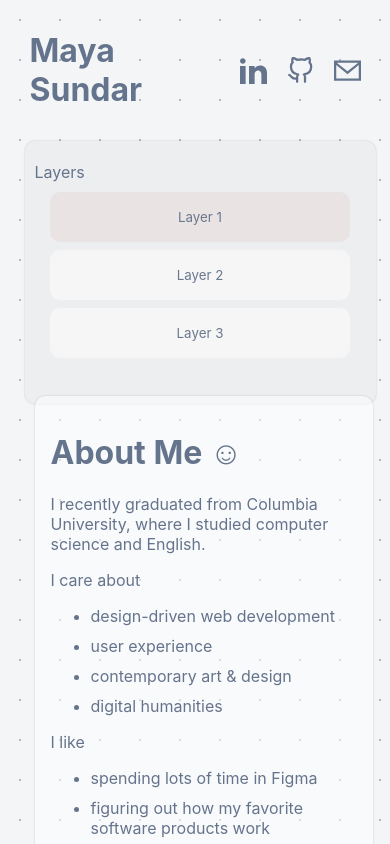
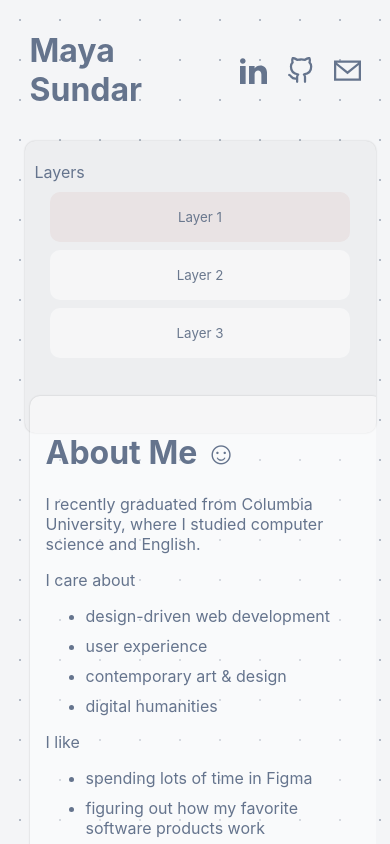
Before and after one commit to mayasundar/mayasundar.github.io, a React (Create React App) app in the folder mayasundar.github.io/: page / in a window 390 px wide. Shown: the top 844 px of the page. Built offline with nearby package versions, Linux system fonts and the light colour scheme; a web font is replaced by a local one.

Commit message:
emoji fixes

```diff
--- a/mayasundar.github.io/src/components/Layer1.js
+++ b/mayasundar.github.io/src/components/Layer1.js
@@ -5,7 +5,7 @@ function Layer1(){
 
         <div className="tab-content-container">
             <div className="tab-content">
-                <h1> About Me &#x263A;</h1>
+                <h1> About Me ☺&#xFE0E;</h1>
                 <p>I recently graduated from Columbia University, where I studied computer science and English.</p>
                 I care about <ul>
                 <li>design-driven web development</li>
--- a/mayasundar.github.io/src/components/Layer2.js
+++ b/mayasundar.github.io/src/components/Layer2.js
@@ -12,7 +12,7 @@ function Layer2() {
 
         <div className="ttab">
             <div className="ttab-text">
-                <h1> Things I've Worked On &#x263A;</h1>
+                <h1> Things I've Worked On ☺&#xFE0E;</h1>
             </div>
 
             <div className="tlist-tab-content">
@@ -23,7 +23,7 @@ function Layer2() {
                         application performance monitoring tools.</p>
                     <p>I architected infrastructure tooling to configure Elasticsearch and Kibana
                         dashboards, log shipping with Filebeat, and tools like Grafana and Prometheus.</p>
-                    <img src={observability} alt="observability screen" height={200} width={313.1}/>
+                    <img src={observability} alt="observability screen"/>
                 </div>
 
                 <div className="tbox">
@@ -35,7 +35,7 @@ function Layer2() {
                         development team, reporting back to the founders with the deployment timeline and issues
                         closed. I also led user interviews and incorporated
                         feedback before deployment. I closed 18 issues and helped ship the site.</p>
-                    <img src={studentstay} alt="student stay screenshot" height={200} width={313.1}/>
+                    <img src={studentstay} alt="student stay screenshot"/>
                 </div>
 
                 <div className="tbox">
@@ -43,7 +43,7 @@ function Layer2() {
                     <p>I created my digital artwork portfolio (painted in Procreate) as a music player.
                         This was one of my first React Native projects, and figuring out a video embed
                         that worked on both web and mobile was the most challenging problem.</p>
-                    <img src={mayapaintstudio} alt="mayapaintstudio" height={200} width={313.1}/>
+                    <img src={mayapaintstudio} alt="mayapaintstudio"/>
                 </div>
 
                 <div className="tbox">
@@ -52,7 +52,7 @@ function Layer2() {
                         of the MVP. I worked on brand assets like the logo, landing page graphics, and
                         animations in Figma and Blender. I built out components for major pages
                         and made styling uniform.</p>
-                    <img src={Annetta} alt="annetta landing" height={200} width={313.1}/>
+                    <img src={Annetta} alt="annetta landing"/>
                 </div>
 
                 <div className="tbox">
@@ -62,20 +62,20 @@ function Layer2() {
                         Maps API and the connection to our backend database of dog parks. I also
                         developed major components and built out the user's profile page.</p>
                     <p>I led the team through a migration from Flutter to React Native and modified sprint planning in Jira accordingly.</p>
-                    <img src={mond} alt="mond app map" height={200} width={313.1}/>
+                    <img src={mond} alt="mond app map"/>
                 </div>
 
                 <div className="tbox">
                     <h4>OutGoing · <div className="tool">React Native</div><div className="tool">Figma</div><div className="tool">Express</div></h4>
                     <p>I worked on design and development for a project in my User Interface Design class, where we ideated a design solution to a problem our fellow students were facing -- planning and executing outings in NYC.</p>
                     <p>I worked on the initial brand colors, buttons, and a handful of key wireframes. We worked on three iterations of the design with 4 user interviews between each iteration. Over a week and a half, we built the app in React Native with an Express/MongoDB backend.</p>
-                    <img src={outgoing} alt="outgoing screen" height={200} width={313.1}/>
+                    <img src={outgoing} alt="outgoing screen"/>
                 </div>
 
                 <div className="tbox">
                     <h4>mayasundar.com (<a href="https://mayasundar.com" target="_blank" rel="noopener noreferrer">website</a>) · <div className="tool">React</div><div className="tool">Figma</div></h4>
-                    <p>Every so often, I redesign and rebuild my personal website. It's a fun way for me to experiment with new tools & get better with old ones. This version was remodeled in January 2023. Thanks for visiting! ☺ </p>
-                    <img src={mayasundar} alt="mayasundar.com screen" height={200} width={313.1}/>
+                    <p>Every so often, I redesign and rebuild my personal website. It's a fun way for me to experiment with new tools & get better with old ones. This version was remodeled in January 2023. Thanks for visiting! ☺&#xFE0E; </p>
+                    <img src={mayasundar} alt="mayasundar.com screen"/>
                 </div>
 
 
--- a/mayasundar.github.io/src/components/Layer3.js
+++ b/mayasundar.github.io/src/components/Layer3.js
@@ -4,7 +4,7 @@ function Layer2(){
     return (
         <div className="tab-content-container">
             <div className="tab-content">
-                <h1> Things I'm Involved In &#x263A; </h1>
+                <h1> Things I'm Involved In ☺&#xFE0E; </h1>
                 <ul>
                     <li>I'm grateful to be an organizer for
                         <a href="https://columbiaintech.com" target="_blank" rel="noopener noreferrer"> Columbia in Tech</a>, a community of Columbia alumni working in technology.</li>
--- a/mayasundar.github.io/src/index.css
+++ b/mayasundar.github.io/src/index.css
@@ -269,9 +269,9 @@ p.canvas-text{
   }
   .panel-container {
     width: 100%;
-    height:30vh;
+    max-height:34vh;
     padding-top: 5px;
-    padding-bottom: 5px;
+    padding-bottom: 0;
     margin-left: 5px;
     margin-right: 5px;
     position: static;
@@ -283,7 +283,6 @@ p.canvas-text{
     justify-content: center;
     flex-direction: column;
     align-items: center;
-
   }
 
   .canvas-big-container {
@@ -320,8 +319,8 @@ p.canvas-text{
   .tab-content-container {
     position: static;
     margin-top: 0;
-    margin-left: 0;
-    margin-right:10px;
+    margin-left: -5px;
+    margin-right:0px;
     margin-bottom:10px;
     height:100%;
     width:auto;
@@ -363,10 +362,11 @@ p.canvas-text{
   }
 
   .tbox img{
-    max-height: 300px;
+    max-width: 70vw;
+    height: auto;
     width: auto;
     display: block;
-    margin: 0 auto;
+    margin: 30px;
   }
 
   .tbox {
@@ -375,7 +375,7 @@ p.canvas-text{
     overflow-y: clip;
     word-wrap: normal;
     border-radius: 0.625rem;
-    width:100vw;
+    max-width:77vw;
   }
 
   .ttab{
@@ -435,7 +435,7 @@ p.canvas-text{
 }
 
 .tbox img{
-  min-height: 300px;
+  max-height: 40vh;
   width: auto;
   display: block;
   margin: 0 auto;
```
Also changed, not shown: 1 other file (tests, documents, lock files or other folders).
